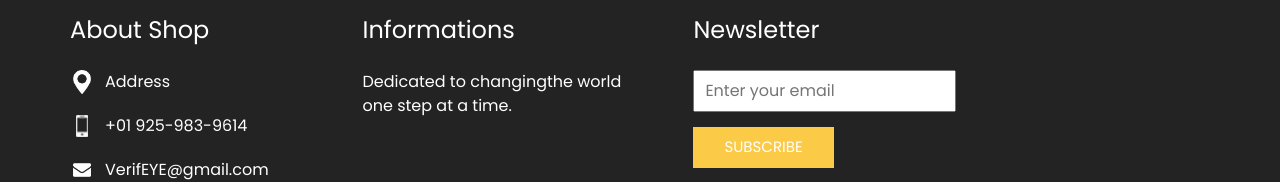
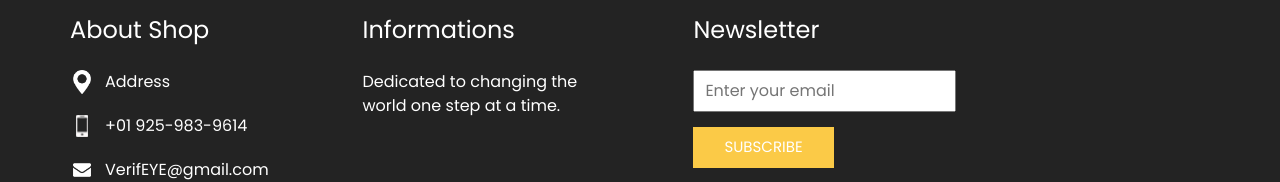
Before and after one commit to srivatsa502/VerifEYE, a plain HTML site: page about.html in a window 1280 px wide. Shown: the part 2482-2664 px from the top of the page. Drawn offline with nearby package versions, Linux system fonts and the light colour scheme.

Commit message:
Update about.html

```diff
--- a/about.html
+++ b/about.html
@@ -169,7 +169,7 @@
               Informations
             </h5>
             <p>
-              Dedicated to changingthe world one step at a time.
+              Dedicated to changing the world one step at a time.
             </p>
           </div>
         </div>
```
